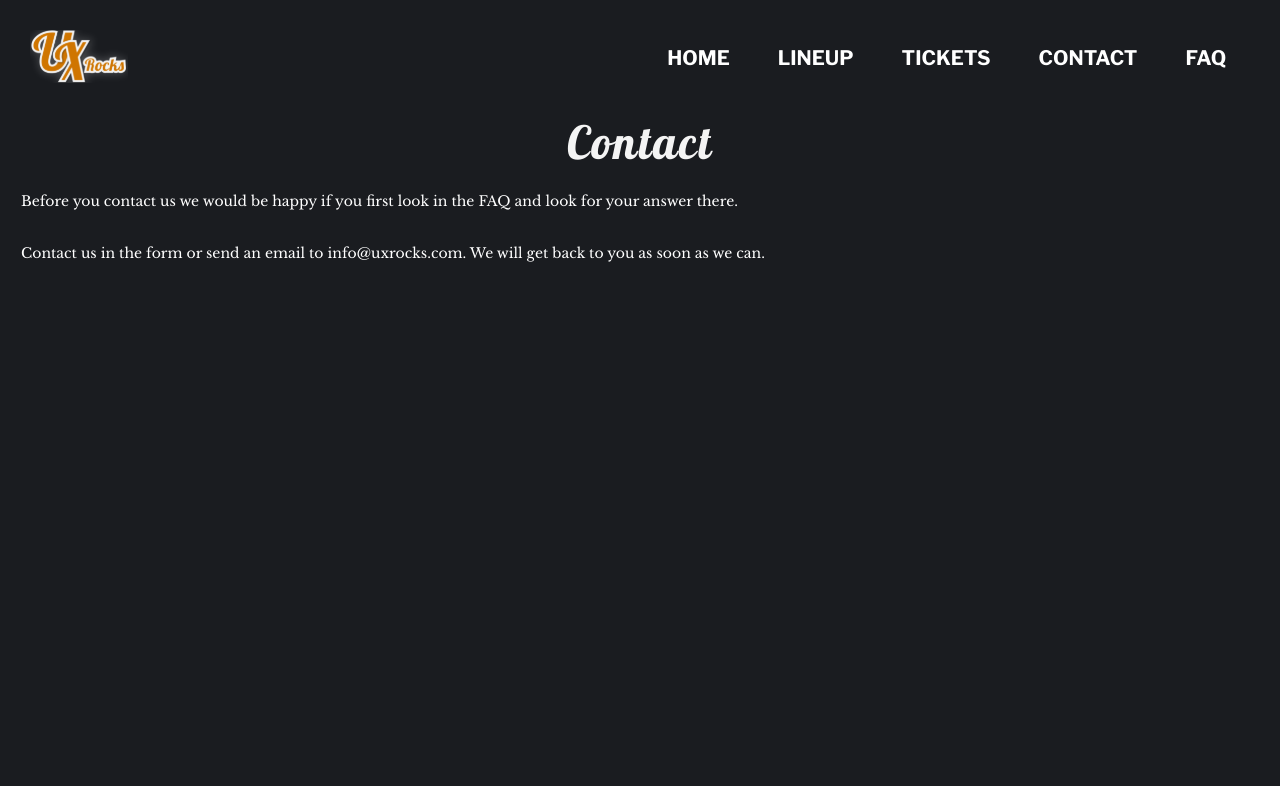
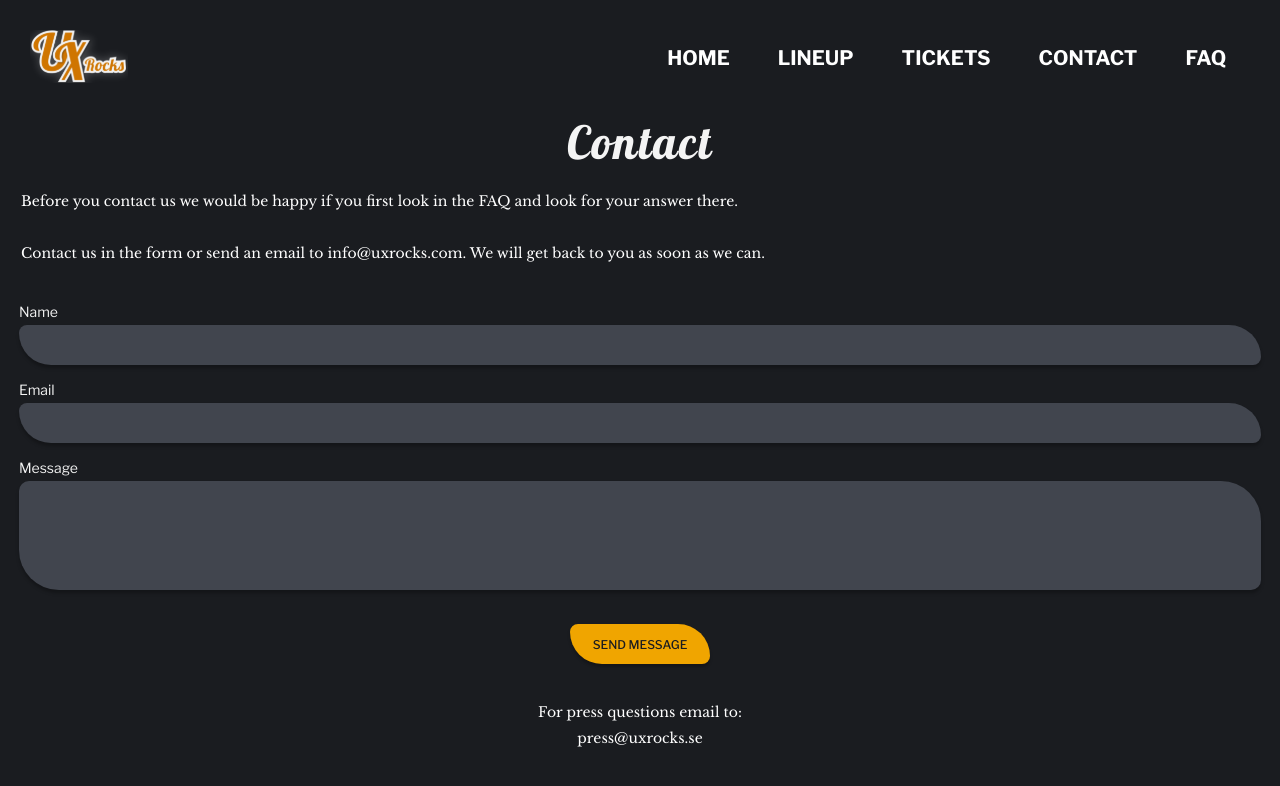
Before and after one commit to jensengbg-christian-mosciatti/ux-rocks, a Vue app: page /#/contact in a window 1280 px wide. Shown: the top 786 px of the page. Built offline with nearby package versions, Linux system fonts and the light colour scheme.

Commit message:
contact-page

```diff
--- a/src/views/Contact.vue
+++ b/src/views/Contact.vue
@@ -11,16 +11,30 @@
         back to you as soon as we can.
       </p>
     </div>
-    <!-- <Input label="Name" /> -->
+    <div class="input-container">
+      <Input label="Name" />
+      <Input label="Email" />
+      <Input label="Message" multiline />
+    </div>
+    <div class="contact-button">
+      <PrimaryBtn @click="$router.go(n)" title="SEND MESSAGE" />
+    </div>
+    <p class="press-info">
+      For press questions email to:
+      <br />
+      press@uxrocks.se
+    </p>
   </div>
 </template>
 
 <script>
-// import Input from '@/components/InputField'
+import Input from '@/components/InputField'
+import PrimaryBtn from '@/components/PrimaryBtn'
 export default {
-  // components: {
-  //   Input,
-  // },
+  components: {
+    Input,
+    PrimaryBtn,
+  },
 }
 </script>
 
@@ -33,4 +47,14 @@ export default {
     padding: $padding-p;
   }
 }
+.contact-button,
+.press-info {
+  display: flex;
+  align-items: center;
+  justify-content: center;
+  text-align: center;
+}
+.press-info {
+  margin-bottom: $margin-v-section;
+}
 </style>
```
